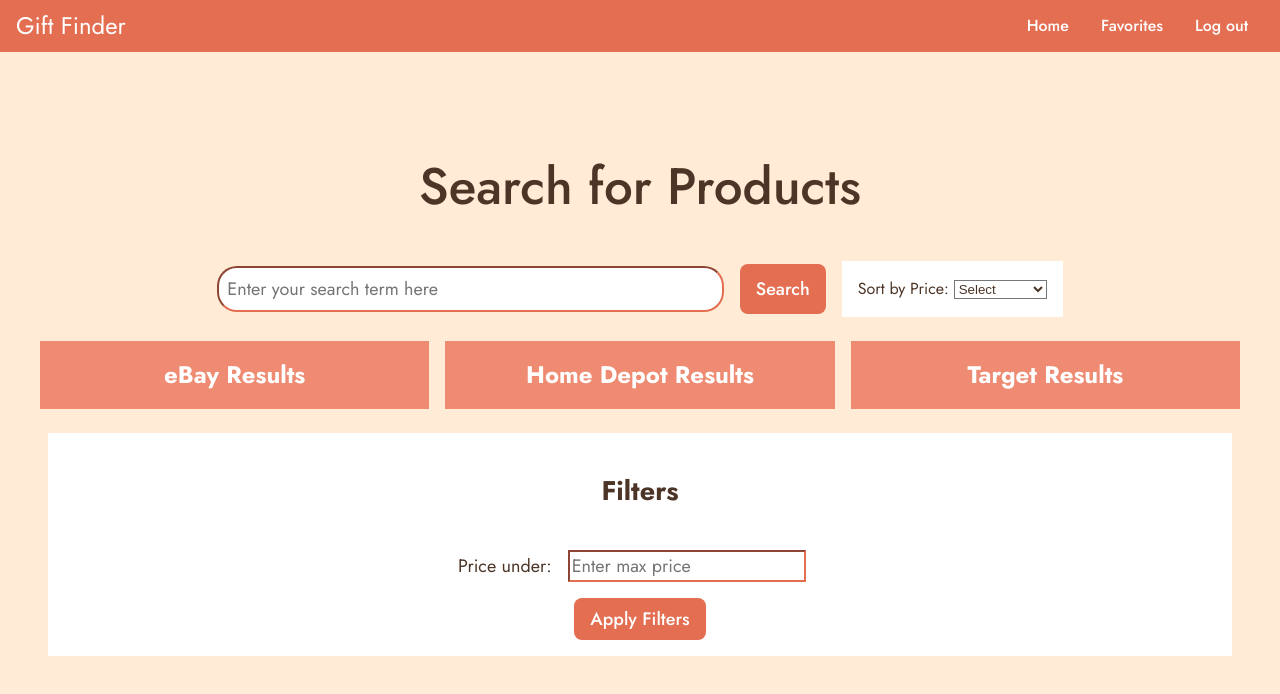
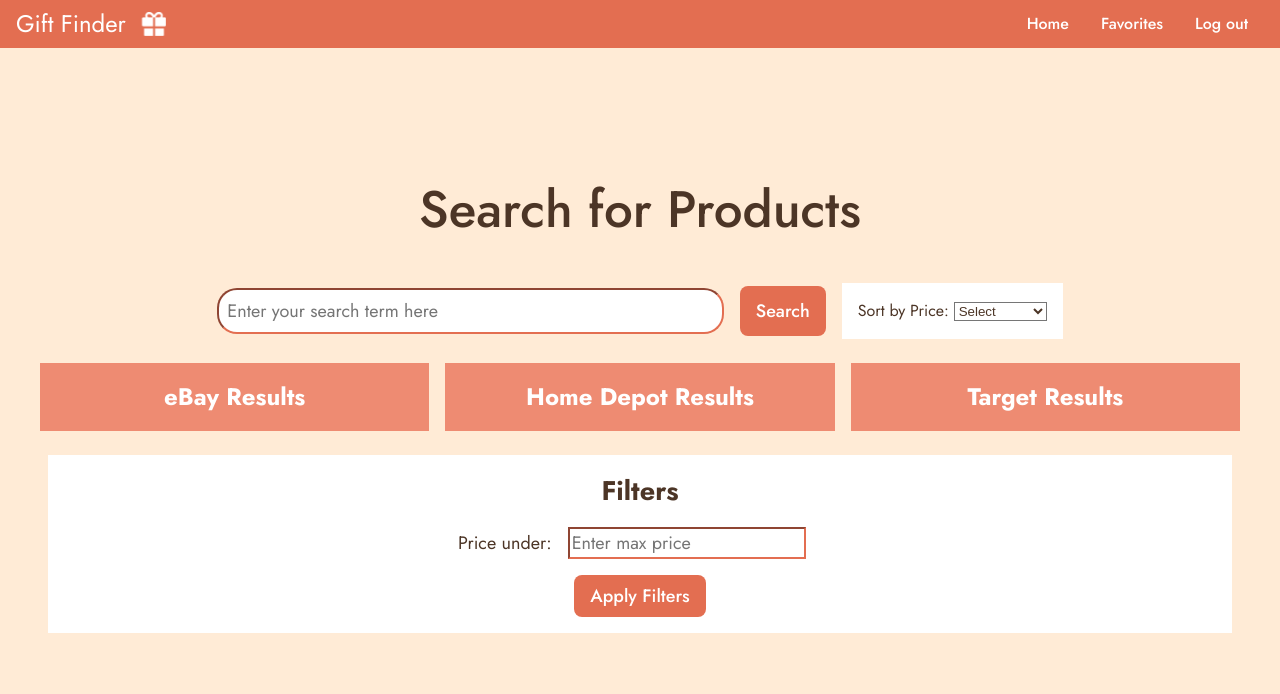
Before and after one commit to AdnanYeasir/Gift_finder_CTP_Project, a React (Vite) app in the folder gift_Find/: page / in a window 1280 px wide. Shown: the top 694 px of the page. Built offline with nearby package versions, Linux system fonts and the light colour scheme.

Commit message:
Added gift icon and fade animation on products

```diff
--- a/gift_Find/src/App.css
+++ b/gift_Find/src/App.css
@@ -22,23 +22,18 @@ body {
   --coral: #E36E51;
   --dark-coral: #DD502C;
   --brown: #4C3526;
+  --navbar-height: 2rem;
 
   background-color: var(--beige);
   color: var(--brown);
 }
-
-.logo {
-  height: 6em;
-  padding: 1.5em;
-  will-change: filter;
-  transition: filter 300ms;
-}
+/*
 .logo:hover {
   filter: drop-shadow(0 0 2em #646cffaa);
 }
 .logo.react:hover {
   filter: drop-shadow(0 0 2em #61dafbaa);
-}
+} */
 
 @keyframes logo-spin {
   from {
@@ -66,3 +61,17 @@ body {
 .App {
   font-family: Jost;
 }
+
+@keyframes fadeIn {
+	0% {
+		opacity: 0;
+	}
+	100% {
+		opacity: 1;
+	}
+}
+
+@keyframes fadeInUp {
+	0% { opacity: 0; transform: translateY(5rem); }
+	100% { opacity: 1; transform: translateY(0rem); }
+}
--- a/gift_Find/src/components/Navbar.jsx
+++ b/gift_Find/src/components/Navbar.jsx
@@ -1,10 +1,13 @@
 import React from 'react';
 import '../styles/Navbar.css';
+import GiftLogo from '../assets/gift.png';
 
 function Navbar() {
     return (
         <nav className='navbar'>
-            <div className='navbar-brand'>Gift Finder</div>
+            <div className='navbar-brand'>Gift Finder
+                <img src={GiftLogo} alt='gift logo' className='logo'/>
+            </div>
             <div className='navbar-links'>
                 <a href='/' className='navbar-item'>Home</a>
                 <a href='/favorites' className='navbar-item'>Favorites</a>
--- a/gift_Find/src/styles/FilterPanel.css
+++ b/gift_Find/src/styles/FilterPanel.css
@@ -13,8 +13,13 @@
     font-weight: 500;
   }
 
+  h2 {
+    margin: 0;
+  }
+
   .price-input {
     background-color: white;
+    color: var(--brown);
     border-color: var(--coral);
     font-size: 18px;
     font-family: Jost;
--- a/gift_Find/src/styles/Navbar.css
+++ b/gift_Find/src/styles/Navbar.css
@@ -4,15 +4,30 @@
   align-items: center;
   background-color: #E36E51;
   padding: 0.5rem 1rem;
+  height: 2rem;
   width: 100%;
   position:fixed;
   top: 0;
   left: 0;
 }
+
 .navbar-brand{
+    display: flex;
     font-size: 1.5rem;
     color: white;
+    align-items: center;
+    justify-content: center;
+
 }
+
+.logo {
+    height: 1.5rem;
+    padding-left: 1rem;
+
+    /* from App.css */
+    will-change: filter;
+    transition: filter 300ms;
+  }
 
 .navbar-links{
     display: flex;
--- a/gift_Find/src/styles/SearchBar.css
+++ b/gift_Find/src/styles/SearchBar.css
@@ -1,4 +1,10 @@
 /* src/components/styles/SearchBar.css */
+
+#root {
+  height: calc(100% - var(--navbar-height));
+  background-color: var(--beige);
+}
+
 h1 {
   font-weight: 500;
   margin: 10px;
@@ -42,8 +48,8 @@ h1 {
   background-color: white;
   padding: 1rem;
   margin: 1rem;
-  /* border-color: var(--coral);
-  border-width: 2px; */
+  border-color: var(--coral);
+  border-width: 1rem;
 }
 
 #sortOrder {
@@ -77,6 +83,8 @@ h1 {
   margin-right: 0.75rem;
   border-radius: 5px;
   height: auto;
+  animation: fadeInUp 1s ease;
+
   /* max-height: 500px; */
 }
 
```
Also changed, not shown: gift_Find/vite.config.js (+1 -1 lines), gift_Find/src/assets/gift.png (added).
